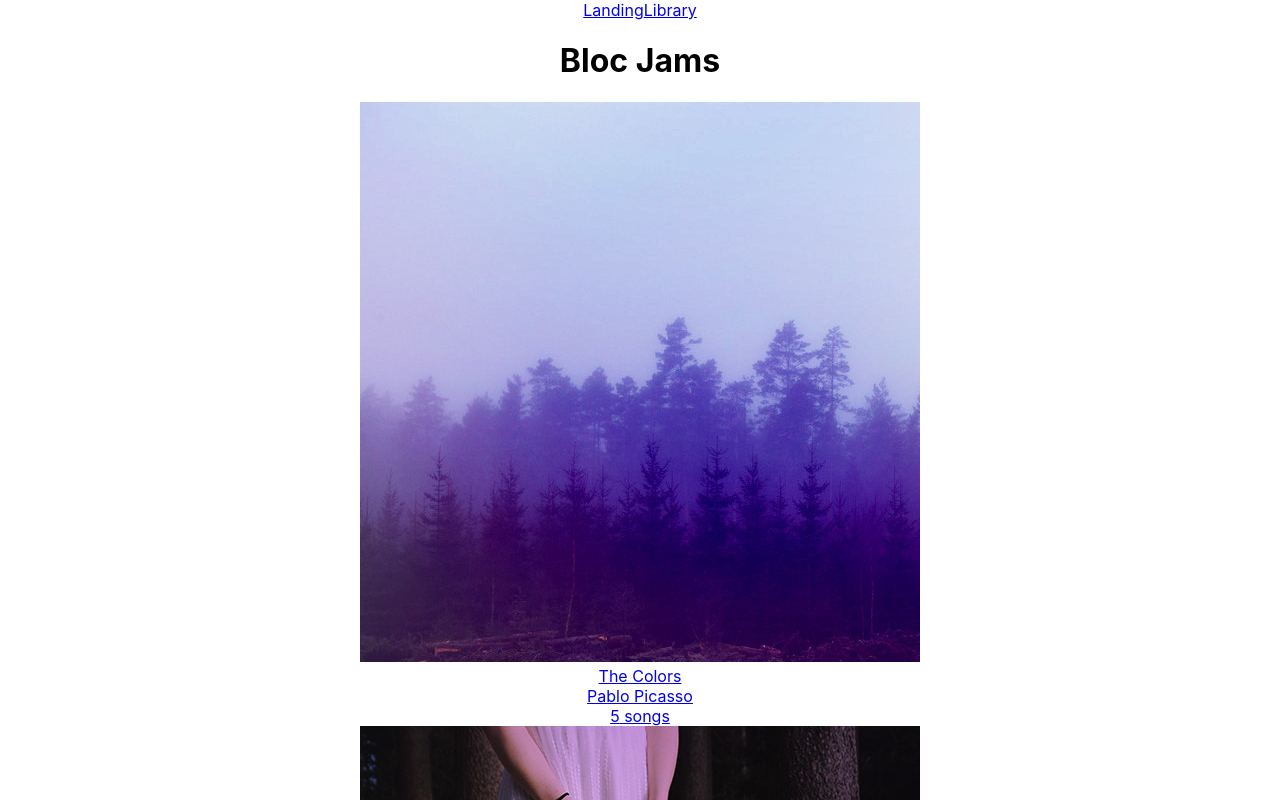
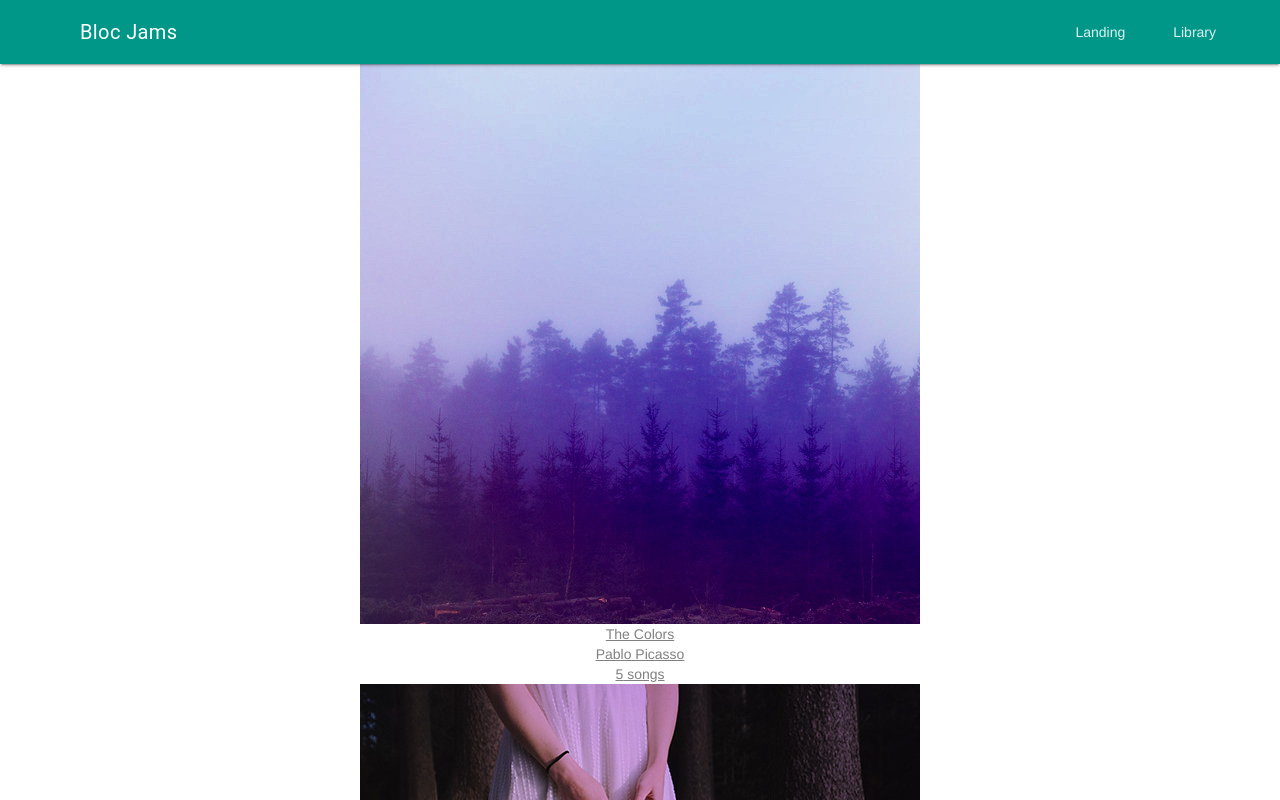
Before and after one commit to KaizokuKing7/bloc-jams-react, a React (Create React App) app: page /library in a window 1280 px wide. Shown: the top 800 px of the page. Built offline with nearby package versions, Linux system fonts and the light colour scheme.

Commit message:
checkpoint style: cont

```diff
--- a/public/index.html
+++ b/public/index.html
@@ -6,6 +6,9 @@
     <meta name="viewport" content="width=device-width, initial-scale=1, shrink-to-fit=no">
     <meta name="theme-color" content="#000000">
     <link href="https://unpkg.com/ionicons@4.4.6/dist/css/ionicons.min.css" rel="stylesheet" type="text/css">
+    <link rel="stylesheet" href="https://fonts.googleapis.com/icon?family=Material+Icons">
+    <link rel="stylesheet" href="https://code.getmdl.io/1.3.0/material.teal-light_green.min.css">
+    <script defer src="https://code.getmdl.io/1.3.0/material.min.js"></script>
     <!--
       manifest.json provides metadata used when your web app is added to the
       homescreen on Android. See https://developers.google.com/web/fundamentals/web-app-manifest/
@@ -20,7 +23,7 @@
       work correctly both with client-side routing and a non-root public URL.
       Learn how to configure a non-root public URL by running `npm run build`.
     -->
-    <title>React App</title>
+    <title>Bloc Jams</title>
   </head>
   <body>
     <noscript>
@@ -37,5 +40,6 @@
       To begin the development, run `npm start` or `yarn start`.
       To create a production bundle, use `npm run build` or `yarn build`.
     -->
+
   </body>
 </html>
--- a/src/App.js
+++ b/src/App.js
@@ -9,18 +9,25 @@ class App extends Component {
   render() {
     return (
       <div className="App">
-        <header>
+        <div className=" mdl-layout mdl-js-layout mdl-layout--fixed-header">
+          <header className="mdl-layout__header">
+            <div className="mdl-layout__header-row">
+              <span className="mdl-layout-title">Bloc Jams</span>
+              <div className="mdl-layout-spacer"></div>
+              <nav className="mdl-navigation">
+                <Link  className="mdl-navigation__link" to='/'>Landing</Link>
+                <Link  className="mdl-navigation__link" to='/library'>Library</Link>
+              </nav>
+            </div>
+          </header>
+        <main>
           <nav>
-             <Link to='/'>Landing</Link>
-             <Link to='/library'>Library</Link>
+            <Route exact path="/" component={Landing} />
+            <Route path="/library" component={Library} />
+            <Route path="/Album/:slug" component={Album} />
           </nav>
-          <h1>Bloc Jams</h1>
-        </header>
-        <main>
-          <Route exact path="/" component={Landing} />
-          <Route path="/library" component={Library} />
-          <Route path="/Album/:slug" component={Album} />
         </main>
+        </div>
       </div>
     );
   }
--- a/src/components/Album.js
+++ b/src/components/Album.js
@@ -123,7 +123,7 @@ class Album extends Component {
                     <div id="release-info">{this.state.album.releaseInfo}</div>
                 </div>
             </section>
-            <table id="song-list">
+            <table id="song-list" className='mdl-data-table mdl-js-data-table'>
                 <colgroup>
                     <col id="song-number-column" />
                     <col id="song-title-column" />
@@ -137,7 +137,7 @@ class Album extends Component {
                         onMouseLeave={()=> this.notHovering()}>
 
                             <td>{this.onHover(song,index)}</td>
-                            <td>{song.title}</td>
+                            <td className="mdl-data-table__cell--non-numeric">{song.title}</td>
                             <td>{this.formatTime(song.duration)}</td>
                         </tr>
                         )}
--- a/src/components/Library.js
+++ b/src/components/Library.js
@@ -12,7 +12,7 @@ class Library extends Component {
       <section className='library'>
         {
           this.state.albums.map((album,index) =>
-            <Link to={`/album/${album.slug}`} key={index}>
+            <Link className='albumInfo'  to={`/album/${album.slug}`} key={index}>
               <img src={album.albumCover} alt={album.title} />
               <div>{album.title}</div>
               <div>{album.artist}</div>
--- a/src/components/PlayerBar.js
+++ b/src/components/PlayerBar.js
@@ -5,21 +5,21 @@ import React, { Component } from 'react';
      return (
        <section className="player-bar">
             <section id="buttons">
-                <button id="previous" onClick ={this.props.handlePrevClick}>
-                    <span className="icon ion-md-skip-backward"></span>
+                <button className='mdl-button mdl-js-button mdl-button--primary mdl-js-ripple-effect mdl-button--colored mdl-button--raised' id="previous" onClick ={this.props.handlePrevClick}>
+                    <span className="icon ion-md-skip-backward mdl-button--accent"></span>
                 </button>
-                <button id="play-pause" onClick={this.props.handleSongClick}>
-                    <span className={this.props.isPlaying ? 'icon ion-md-pause' : 'icon ion-md-play'}></span>
+                <button className='mdl-button mdl-js-button mdl-button--primary mdl-js-ripple-effect mdl-button--colored mdl-button--raised' id="play-pause" onClick={this.props.handleSongClick}>
+                    <span className={this.props.isPlaying ? 'icon ion-md-pause mdl-button--accent' : 'icon ion-md-play mdl-button--accent'}></span>
                 </button>
-                <button id="next" onClick ={this.props.handleNextClick}>
-                    <span className="icon ion-md-skip-forward"></span>
+                <button className='mdl-button mdl-js-button mdl-button--primary mdl-js-ripple-effect mdl-button--colored mdl-button--raised' id="next" onClick ={this.props.handleNextClick}>
+                    <span className="icon ion-md-skip-forward mdl-button--accent"></span>
                 </button>
             </section>
             <section id="time-control">
                 <div className="current-time">{this.props.currentTime}</div>
                 <input
                     type="range"
-                    className="seek-bar"
+                    className=" mdl-slider mdl-js-slider"
                     value={(this.props.currentTime / this.props.duration) || 0}
                     max='1'
                     min='0'
@@ -29,8 +29,8 @@ import React, { Component } from 'react';
                 <div className="total-time">{this.props.formatTime()}</div>
             </section>
             <section id="volume-control">
-                <div className="icon ion-md-volume-low"></div>
-                <input type="range" className="seek-bar" value="80" />
+                <div className="icon ion-md-volume-low "></div>
+                <input type="range" className=" mdl-slider mdl-js-slider" value="80" />
                 <div className="icon ion-md-volume-high"></div>
             </section>
        </section>
--- a/src/index.css
+++ b/src/index.css
@@ -1,14 +1,27 @@
-body {
-  margin: 0;
-  padding: 0;
-  font-family: -apple-system, BlinkMacSystemFont, "Segoe UI", "Roboto", "Oxygen",
-    "Ubuntu", "Cantarell", "Fira Sans", "Droid Sans", "Helvetica Neue",
-    sans-serif;
-  -webkit-font-smoothing: antialiased;
-  -moz-osx-font-smoothing: grayscale;
-}
 
 code {
   font-family: source-code-pro, Menlo, Monaco, Consolas, "Courier New",
     monospace;
 }
+
+/*.landing {
+
+}*/
+
+.albumInfo{
+  color: gray;
+
+}
+#song-list{
+  margin-left: auto;
+  margin-right: auto;
+  margin-top: 20px;
+  margin-bottom: 20px;
+  border: 0;
+  }
+
+.mdl-slider__container{
+  width: max-content;
+  margin-right: auto;
+  margin-left: auto;
+  }
```
